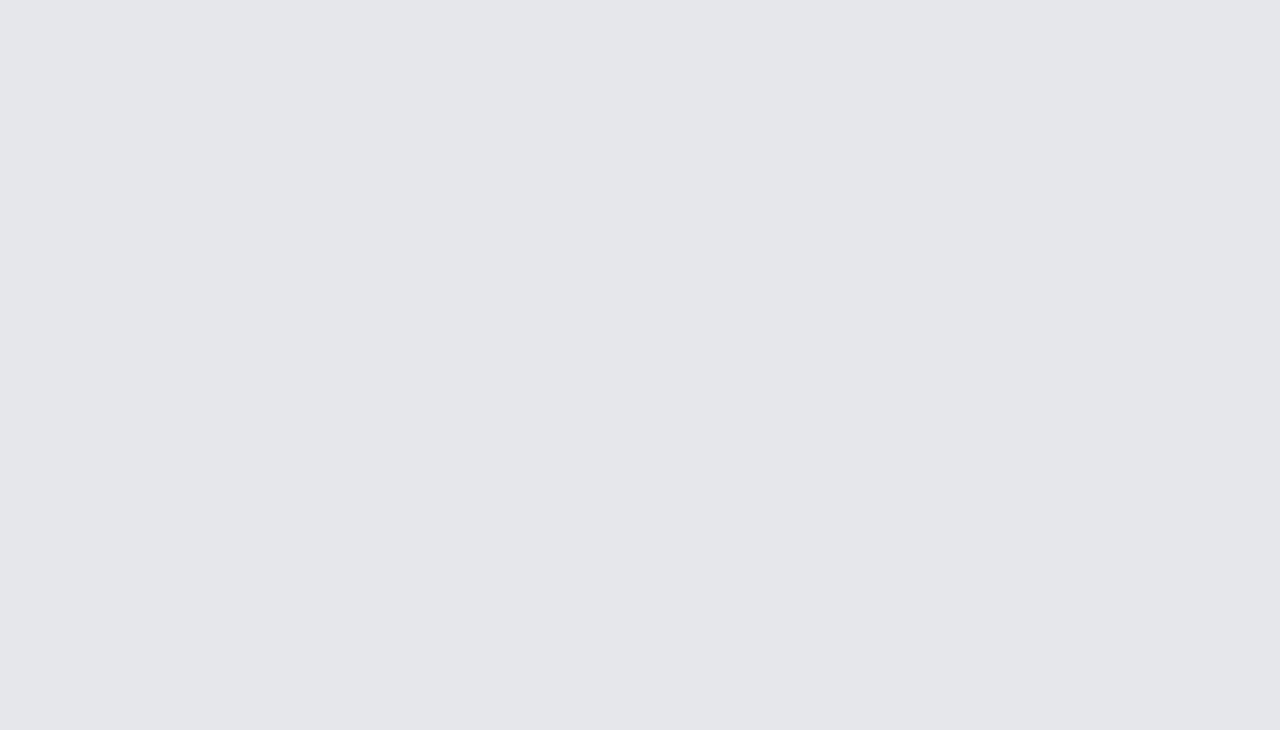
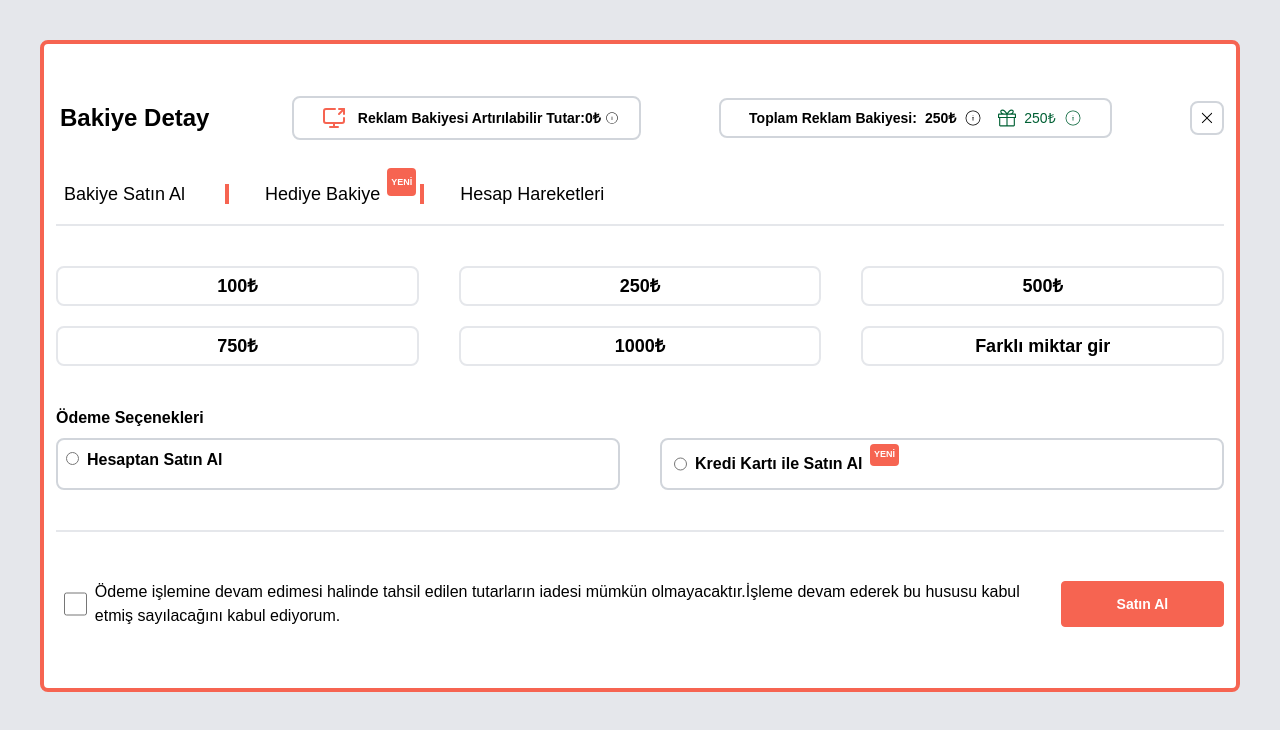
Before and after one commit to bayramcinar/reklamYonetimi, a React (Create React App) app: page /balanceModal in a window 1280 px wide. Before the commit this address had no page. Shown: the top 730 px of the page. Built offline with nearby package versions, Linux system fonts and the light colour scheme.

Commit message:
balanceModal first commit

```diff
--- a/package.json
+++ b/package.json
@@ -6,8 +6,11 @@
     "@testing-library/jest-dom": "^5.17.0",
     "@testing-library/react": "^13.4.0",
     "@testing-library/user-event": "^13.5.0",
+    "install": "^0.13.0",
+    "npm": "^10.4.0",
     "react": "^18.2.0",
     "react-dom": "^18.2.0",
+    "react-icons": "^5.0.1",
     "react-router-dom": "^6.22.0",
     "react-scripts": "5.0.1",
     "web-vitals": "^2.1.4"
--- a/src/App.js
+++ b/src/App.js
@@ -1,12 +1,15 @@
 import "./App.css";
 import { Route, Routes } from "react-router-dom";
 import MainPage from "./components/mainAdvertPage/mainPage";
+import BalanceModal from "./components/balanceModal/balanceModal";
+
 
 function App() {
   return (
     <>
       <Routes>
         <Route path="/table" element={<MainPage />} />
+        <Route path="/balanceModal" element={<BalanceModal />} />
       </Routes>
     </>
   );
--- /dev/null
+++ b/src/components/balanceModal/balanceModal.css
@@ -0,0 +1,34 @@
+.vertical-line::after{
+    content:'';
+    position:absolute;
+    height:20px;
+    width:.4px;
+    top:0;
+    bottom:0;
+    padding-bottom: 3px;
+    background-color:hsl(7, 90%, 64%);
+    margin: auto;
+    padding-left: 2px;
+    padding-right:2px;
+
+}
+.highlight-on-hover {
+    cursor: pointer;
+    transition: box-shadow 0.3s ease;
+  }
+
+  .highlight-on-hover:hover {
+    box-shadow: 0 0 10px yellow;
+  }
+
+  .round-light-effect {
+    cursor: pointer;
+    position: relative;
+    display: inline-block;
+    padding: 20px; /* İçeriği ayırmak için biraz boşluk ekleyebilirsiniz. */
+    transition: box-shadow 0.3s ease;
+  }
+
+ .round-light-effect:hover {
+    box-shadow: 0 0 30px 10px rgba(255, 255, 0, 0.7); /* Yuvarlak bir sarı ışık efekti ekleyin. */
+  }
--- /dev/null
+++ b/src/components/balanceModal/balanceModal.jsx
@@ -0,0 +1,90 @@
+import React from 'react'
+import "./balanceModal.css"
+import { LuScreenShare } from "react-icons/lu";
+import { SlPresent } from "react-icons/sl";
+import { CiCircleInfo } from "react-icons/ci";
+import { RxCross1 } from "react-icons/rx";
+
+const BalanceModal = () => {
+    return (
+        <div className='flex flex-col max-w-[1200px] p-3 mt-10 mx-auto  border-4 border-premiumOrange rounded-lg bg-bgWhite'>
+            <div className="flex flex-col md:flex-row justify-between items-center gap-x-2 lg:gap-x-5 mt-10 text-xs lg:text-sm">
+                <div className='flex border-none font-bold p-1 mb-3 md:mb-0 text-sm lg:text-2xl'>
+                    Bakiye Detay
+                </div>
+                <div className='flex items-center justify-between px-5 py-2 border-2 border-gray-300 p-1 rounded-lg mb-3 md:mb-0'>
+                    <LuScreenShare className=" mx-2 text-2xl text-premiumOrange" />
+                    <span className='flex mx-1 font-bold md:text-md'>Reklam Bakiyesi Artırılabilir Tutar:
+                        <span className=''>0₺</span>
+                    </span>
+                    <CiCircleInfo />
+                </div>
+                <div className='flex justify-between items-center border-2 px-5 py-2 border-gray-300 p-1 rounded-lg mb-3 md:mb-0'>
+                    <span className='mx-2 font-bold'>Toplam Reklam Bakiyesi:</span>
+                    <span className='flex items-center font-bold'>
+                        250₺ <CiCircleInfo className="mx-2 text-lg" />
+                    </span>
+                    <SlPresent className="mx-2 text-lg text-greenDark" />
+                    <span className='flex items-center text-greenDark'>
+                        <span>250₺ </span>
+                        <CiCircleInfo className="mx-2 text-greenDark text-lg" /></span>
+                </div>
+                <div className='flex border-2 border-gray-300 rounded-lg mb-3 md:mb-0 p-2'>
+                    <RxCross1 />
+                </div>
+            </div>
+            <div className='py-10'>
+                <div className='tabs flex justify-start items-center relative'>
+                    <div className='tabs ps-2 pe-10 relative text-xs md:text-md lg:text-lg'>Bakiye Satın Al</div>
+                    <div className='vertical-line'></div>
+                    <div className='tabs px-10 relative text-xs md:text-md lg:text-lg'>
+                        Hediye Bakiye
+                        <div className={`inline-block bg-premiumOrange text-white text-[9px] font-bold px-1 py-0 rounded absolute  right-1 -top-3`}>
+                            YENİ
+                        </div>
+                    </div>
+
+                    <div className='vertical-line'></div>
+                    <div className='tabs px-10 relative text-xs md:text-md lg:text-lg'>Hesap Hareketleri</div>
+                </div>
+                <div className='border mt-4'></div>
+            </div>
+
+            <div className='grid grid-cols-3 gap-y-5 gap-x-10 mb-10'>
+                <div className='border-2 border-borderGray p-1 rounded-lg hover:border-b-premiumOrange  hover:bg-bgOrange text-center font-bold text-lg'>100₺</div>
+                <div className='border-2 border-borderGray p-1 rounded-lg  hover:border-b-premiumOrange  hover:bg-bgOrange text-center font-bold text-lg'>250₺</div>
+                <div className='border-2 border-borderGray p-1 rounded-lg  hover:border-b-premiumOrange  hover:bg-bgOrange text-center font-bold text-lg'>500₺</div>
+                <div className='border-2 border-borderGray p-1 rounded-lg  hover:border-b-premiumOrange  hover:bg-bgOrange text-center font-bold text-lg'>750₺</div>
+                <div className='border-2 border-borderGray p-1 rounded-lg  hover:border-b-premiumOrange  hover:bg-bgOrange text-center font-bold text-lg'>1000₺</div>
+                <div className='border-2 border-borderGray p-1 rounded-lg  hover:border-b-premiumOrange  hover:bg-bgOrange text-center font-bold text-lg'>Farklı miktar gir</div>
+            </div>
+            <h4 className='mb-2 font-bold'>Ödeme Seçenekleri</h4>
+            <div className='grid grid-cols-1 md:grid-cols-2 gap-x-10 gap-y-5 mb-10'>
+                <div className='border-2 border-gray-300 p-2 rounded-lg  hover:border-b-premiumOrange  hover:bg-bgOrange cursor-pointer highlight-on-hover font-bold'>
+                    <input type="radio" className='me-2' name="buy" />
+                    Hesaptan Satın Al
+                </div>
+                <div className='flex border-2 border-gray-300 p-3 rounded-lg  hover:border-b-premiumOrange  hover:bg-bgOrange cursor-pointer highlight-on-hover font-bold relative '>
+                    <input type="radio" className='me-2 relative' name="buy" />
+                    Kredi Kartı ile Satın Al
+                    <div className={`inline-block bg-premiumOrange text-white text-[9px] rounded
+                        p-1 absolute top-1 left-52`}>
+                        YENİ
+                    </div>
+                </div>
+            </div>
+            <div className='border'></div>
+            <div className='flex justify-between items-center py-10'>
+                <div className='flex justify-center items-center ps-2'>
+                    <input type='checkbox' className='flex items-center justify-center size-7' />
+                    <span className='p-2 items-start'>Ödeme işlemine devam edimesi halinde tahsil edilen tutarların iadesi mümkün olmayacaktır.İşleme devam ederek bu hususu kabul etmiş sayılacağını kabul ediyorum.</span>
+                </div>
+                <button className="flex items-center justify-center px-4 py-3 w-48 overflow-hidden text-sm font-bold text-txtWhite bg-premiumOrange border border-5 border-premiumOrange rounded hover:bg-transparent hover:text-premiumOrange focus:outline-none focus:ring" href="/satınal">
+                    Satın Al
+                </button>
+            </div>
+        </div>
+    )
+}
+
+export default BalanceModal
--- a/src/components/mainAdvertPage/advertTitleArea.jsx
+++ b/src/components/mainAdvertPage/advertTitleArea.jsx
@@ -1,8 +1,10 @@
 import React from "react";
+
 
 function AdvertTitleArea() {
   const OpenWalletModal = () => {
     //BAKİYE MODALINI AÇACAK FONKSİYON
+
   };
 
   return (
--- a/tailwind.config.js
+++ b/tailwind.config.js
@@ -9,6 +9,11 @@ module.exports = {
         grayBg: "#f1f2f6",
         greenForButton: "hsl(152, 97%, 34%)",
         greenDark: "hsl(152, 98%, 19%)",
+        bgWhite:"#ffffff",
+        txtWhite:"#ffffff",
+        borderGrey:"#BAB2B5",
+        bgOrange:"#fed7aa",
+        lghtOrange:"#fdba74",
       },
     },
   },
```
Also changed, not shown: 1 other file (tests, documents, lock files or other folders).
